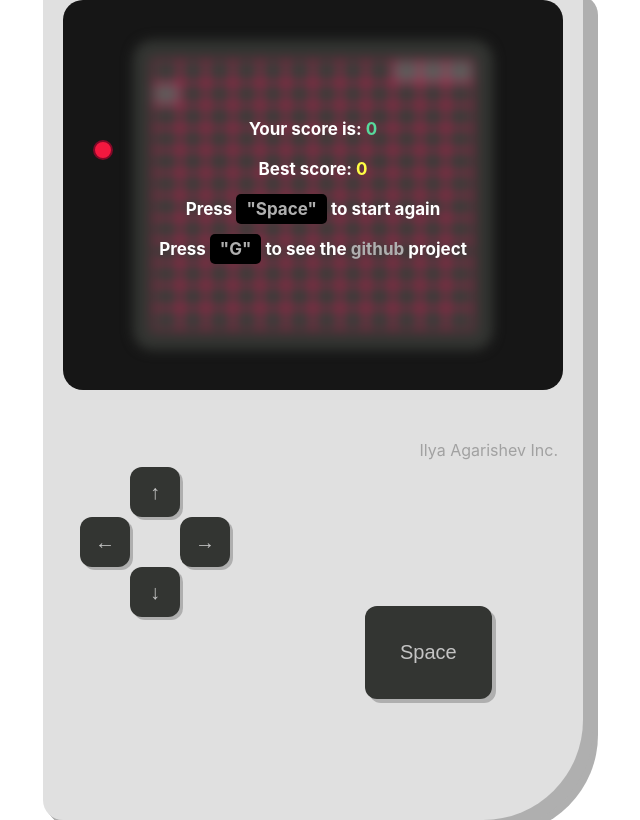
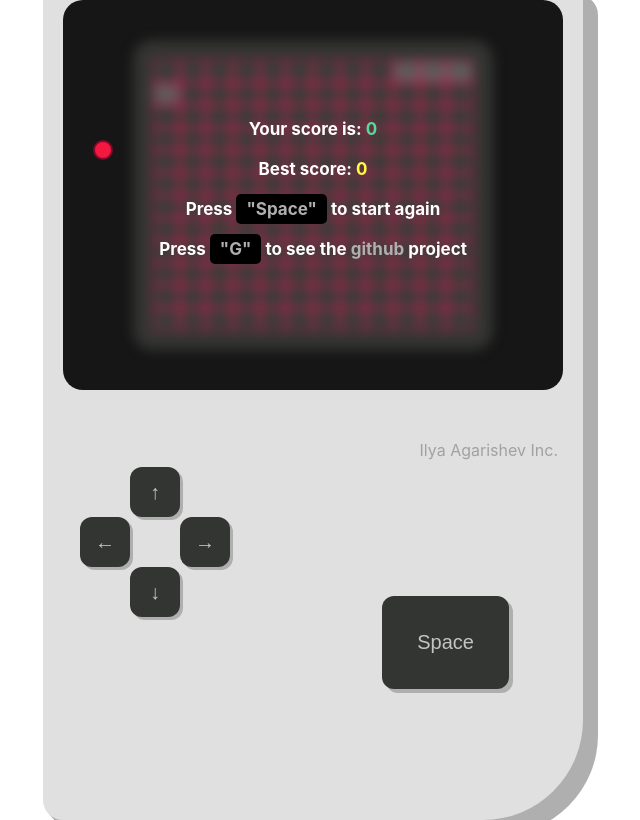
Before and after one commit to IlyaAgarishev/react-gameboy, a React (Create React App) app: page / in a window 1280 px wide. Shown: the whole page, without its empty margins (327-967 px from the left). Built offline with nearby package versions, Linux system fonts and the light colour scheme.

Commit message:
spaceButton new styles

```diff
--- a/src/components/SpaceButton/SpaceButton.module.css
+++ b/src/components/SpaceButton/SpaceButton.module.css
@@ -1,6 +1,9 @@
 .spaceButton {
-  margin-top: 70px;
-  margin-left: 306px;
+  position: relative;
+  display: flex;
+  justify-content: end;
+  margin-top: 60px;
+  margin-right: 50px;
 }
 
 .spaceButton span {
```
